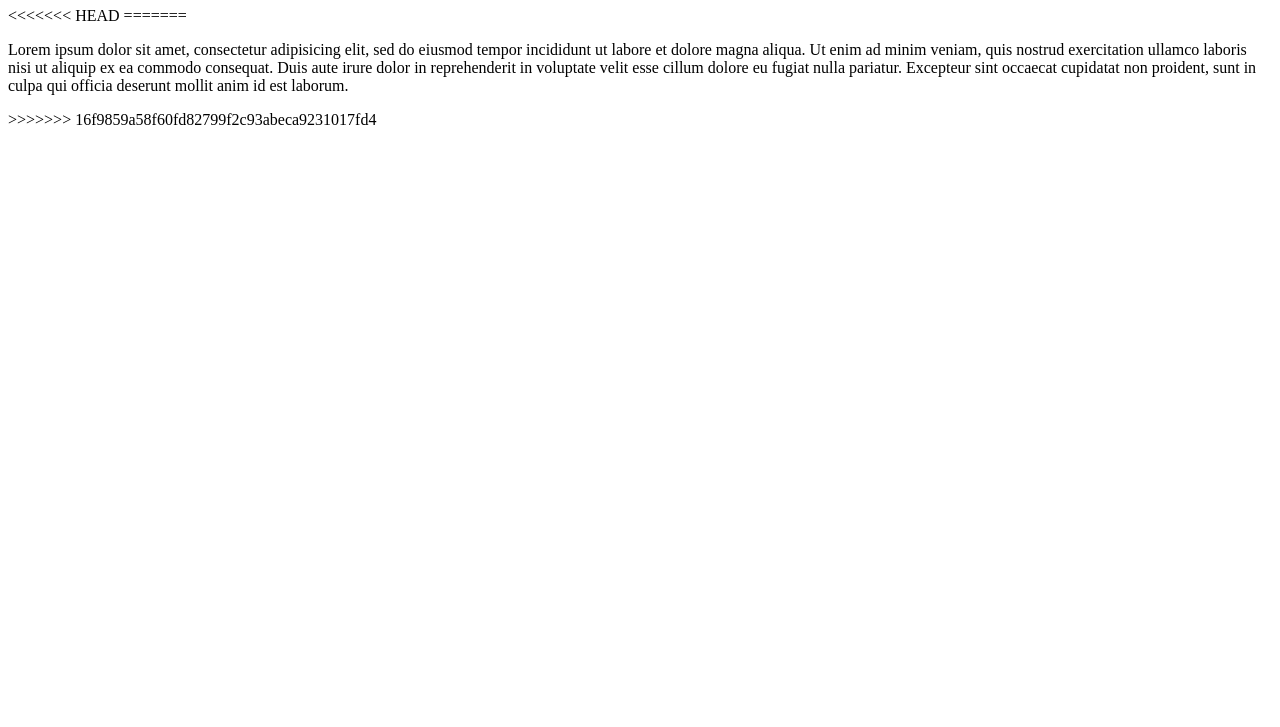
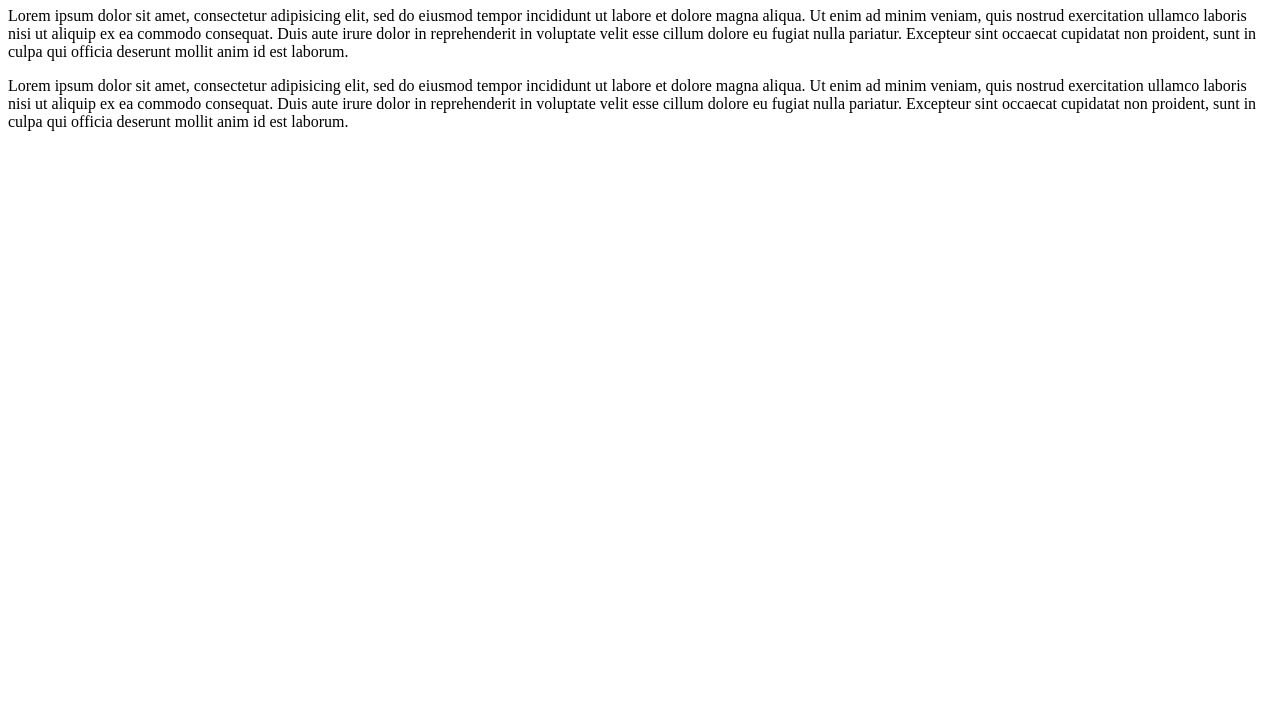
Before and after one commit to DavidRoute/gitcourse, a plain HTML site: page post.html in a window 1280 px wide. Shown: the part 73-800 px from the top of the page. Drawn offline with Linux system fonts and the light colour scheme.

Commit message:
Second update post.html

```diff
--- a/post.html
+++ b/post.html
@@ -5,9 +5,6 @@
 </head>
 <body>
 	<h1>This is post title</h1>
-<<<<<<< HEAD
-
-=======
 
 	<p>Lorem ipsum dolor sit amet, consectetur adipisicing elit, sed do eiusmod
 	tempor incididunt ut labore et dolore magna aliqua. Ut enim ad minim veniam,
@@ -15,6 +12,12 @@
 	consequat. Duis aute irure dolor in reprehenderit in voluptate velit esse
 	cillum dolore eu fugiat nulla pariatur. Excepteur sint occaecat cupidatat non
 	proident, sunt in culpa qui officia deserunt mollit anim id est laborum.</p>
->>>>>>> 16f9859a58f60fd82799f2c93abeca9231017fd4
+
+	<p>Lorem ipsum dolor sit amet, consectetur adipisicing elit, sed do eiusmod
+	tempor incididunt ut labore et dolore magna aliqua. Ut enim ad minim veniam,
+	quis nostrud exercitation ullamco laboris nisi ut aliquip ex ea commodo
+	consequat. Duis aute irure dolor in reprehenderit in voluptate velit esse
+	cillum dolore eu fugiat nulla pariatur. Excepteur sint occaecat cupidatat non
+	proident, sunt in culpa qui officia deserunt mollit anim id est laborum.</p>
 </body>
 </html>
```
